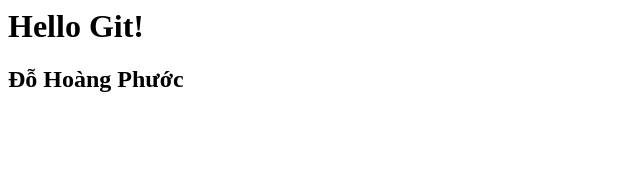
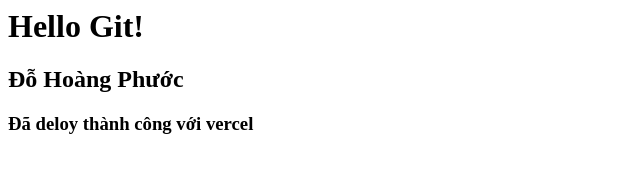
Before and after one commit to hoangphuoc2910/OSS_Git, a website: page index.html in a window 1280 px wide. Shown: the whole page, without its empty margins (0-640 px from the left). Drawn offline with Linux system fonts and the light colour scheme.

Commit message:
Test deloy vercel

```diff
--- a/index.html
+++ b/index.html
@@ -1,2 +1,3 @@
 <h1>Hello Git!</h1>
 <h2>Đỗ Hoàng Phước</h2>
+<h3>Đã deloy thành công với vercel</h3>
```
